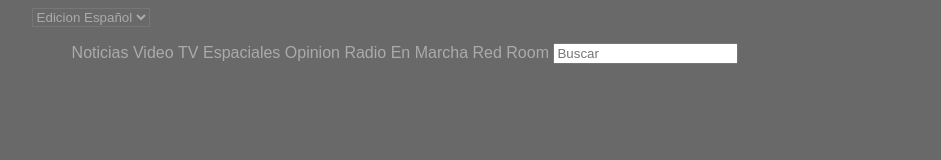
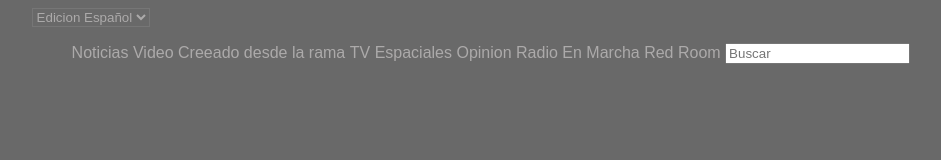
Before and after one commit to Juancito1984/asitencia, a plain HTML site: page index.html in a window 1280 px wide. Shown: the whole page, without its empty margins (166-1107 px from the left). Drawn offline with Linux system fonts and the light colour scheme.

Commit message:
Update index.html

```diff
--- a/index.html
+++ b/index.html
@@ -17,6 +17,7 @@
             <ul>
                 <li><a href="#">Noticias</a></li>
                 <li><a href="#">Video</a></li>
+                 <li><a href="#">Creeado desde la rama</a></li>
                 <li><a href="#">TV</a></li>
                 <li><a href="#">Espaciales</a></li>
                 <li><a href="#">Opinion</a></li>
```
